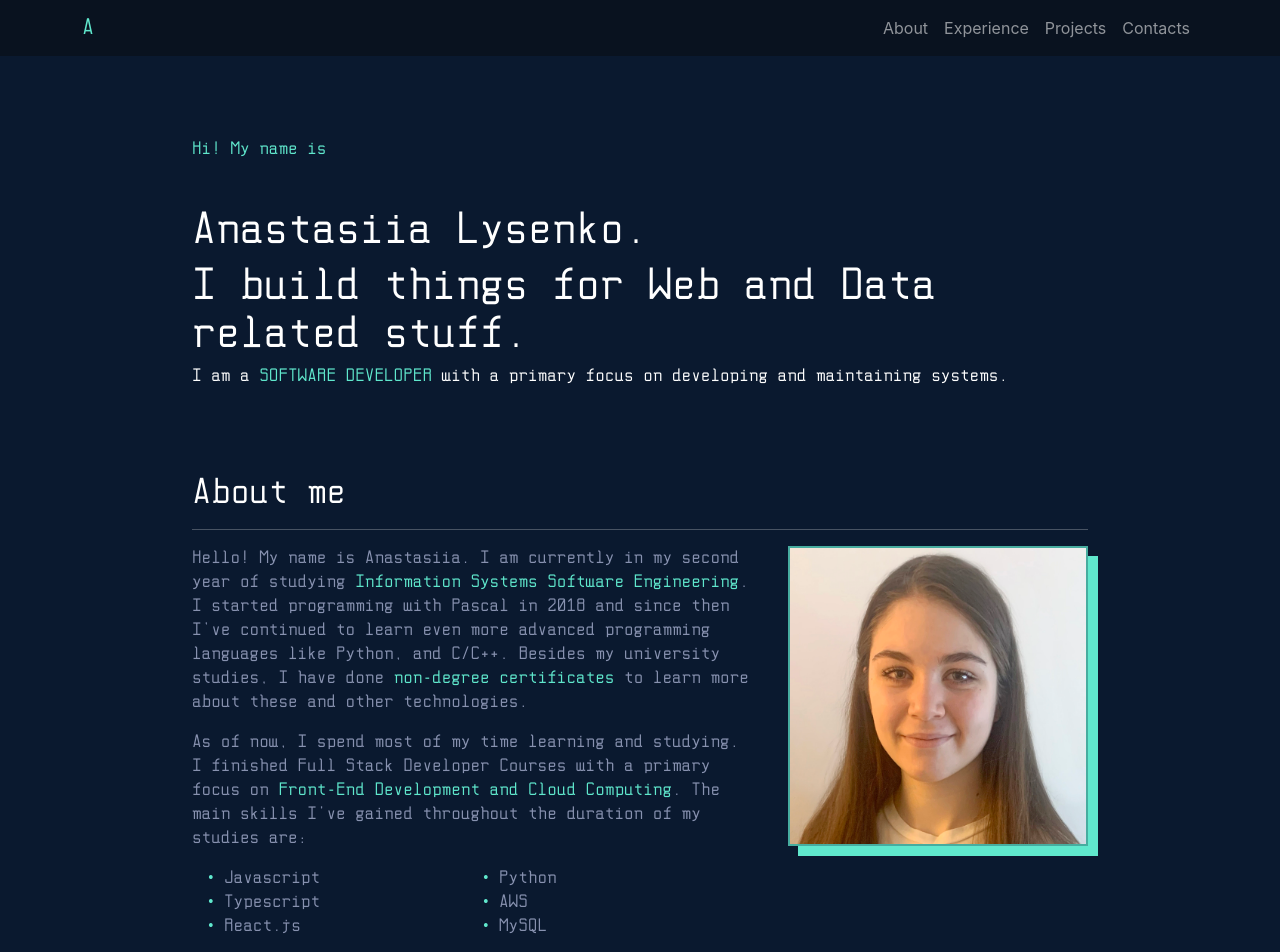
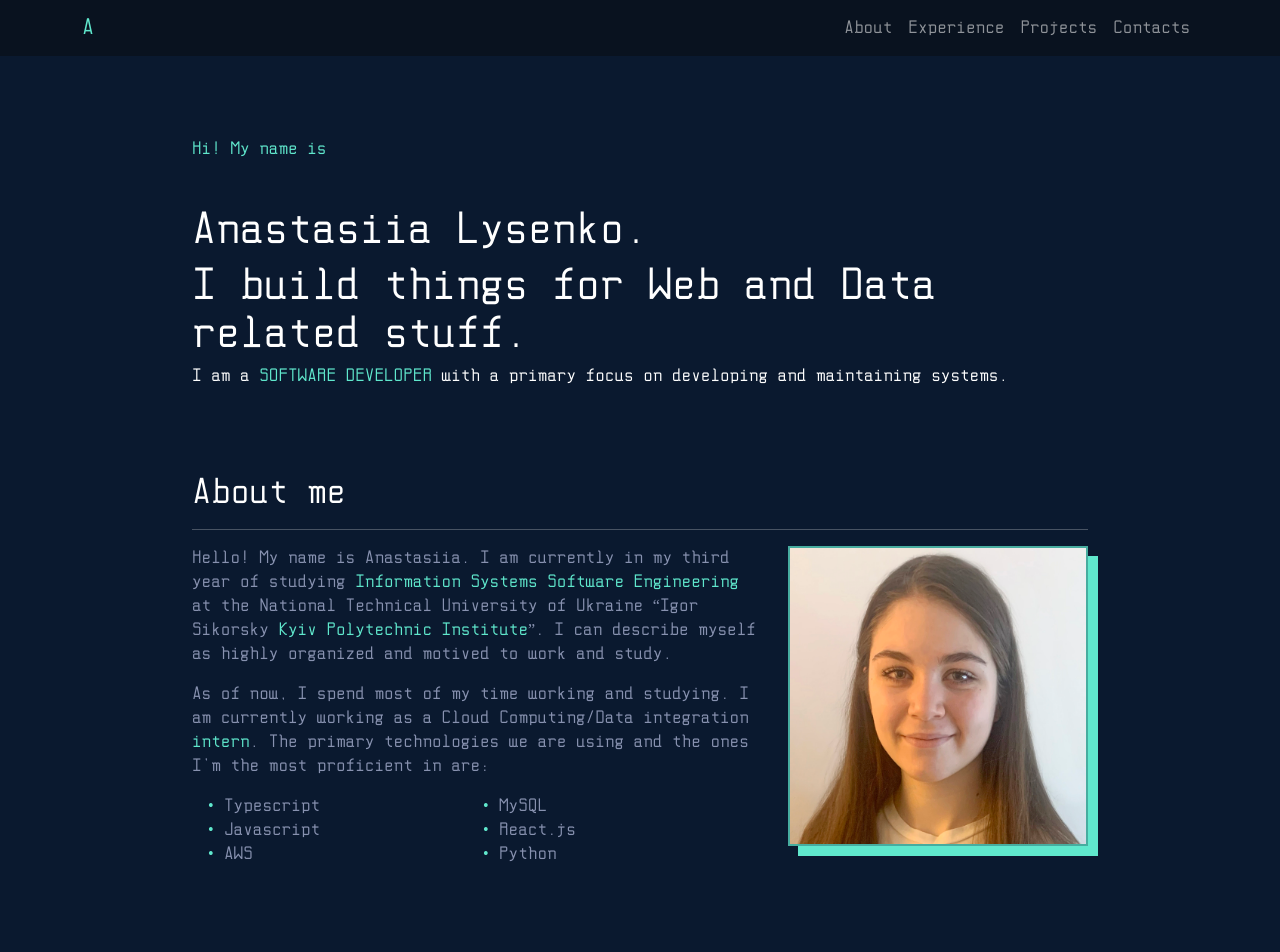
Before and after one commit to Nanaier/portfolio, a React (Create React App) app: page / in a window 1280 px wide. Shown: the top 952 px of the page. Built offline with nearby package versions, Linux system fonts and the light colour scheme.

Commit message:
Updated the info - work in process

```diff
--- a/src/App.css
+++ b/src/App.css
@@ -1,54 +1,55 @@
 @font-face {
-  font-family: 'Monocode';
-  src: local('Monocode'), url(./assets/Monocode-Regular-V01.02b.ttf) format('truetype');
+  font-family: "Monocode";
+  src: local("Monocode"),
+    url(./assets/Monocode-Regular-V01.02b.ttf) format("truetype");
 }
 
-.navbar-dark{
+.navbar-dark {
   --bs-navbar-hover-color: #60e8cdb6;
-  --bs-navbar-active-color: #60E8CD;
+  --bs-navbar-active-color: #60e8cd;
 }
-.bg-dark{
-  background-color: #09121f!important;
+.bg-dark {
+  background-color: #09121f !important;
 }
 .me-auto {
-  margin-right: 0!important;
+  font-family: Monocode;
+  margin-right: 0 !important;
 }
-.about-text{
+.about-text {
   padding-right: 30px;
 }
-.about-body{
-  color:#8892B0;
+.about-body {
+  color: #8892b0;
   display: flex;
   flex-direction: row;
   justify-content: space-between;
 }
-.headers{
-  color:white;
+.headers {
+  color: white;
   font-family: Monocode;
 }
-.photo{
+.photo {
   border: 2px solid #60e8cdb6;
-  box-shadow: 10px 10px #60E8CD;
+  box-shadow: 10px 10px #60e8cd;
 }
-.App-body{
-
+.App-body {
   font-family: Monocode;
-  background-color:#0A192F;
+  background-color: #0a192f;
   display: flex;
   flex-direction: column;
   justify-content: space-evenly;
   padding: 100px 15%;
 }
-.intro{
-  color:#60E8CD;
+.intro {
+  color: #60e8cd;
   font-family: Monocode;
 }
-.introduction{
-  color:white;
-  padding:40px 0;
+.introduction {
+  color: white;
+  padding: 40px 0;
 }
 
-.ulist{
+.ulist {
   list-style-type: disc;
   list-style: none;
   -webkit-columns: 2;
@@ -57,90 +58,94 @@
   list-style-position: inside;
 }
 
-.list::before {content: "•"; color: #60E8CD;
-  display: inline-block; width: 1em;
-  margin-left: -1em}
+.list::before {
+  content: "•";
+  color: #60e8cd;
+  display: inline-block;
+  width: 1em;
+  margin-left: -1em;
+}
 
-.experienceBlock{
+.experienceBlock {
   padding: 80px 0;
 }
-.nav-tabs .nav-item.show .nav-link, .nav-tabs .nav-link.active {
-  color:#0A192F;
-  background-color: #60E8CD;
-  border-color: #60E8CD;
-
+.nav-tabs .nav-item.show .nav-link,
+.nav-tabs .nav-link.active {
+  color: #0a192f;
+  background-color: #60e8cd;
+  border-color: #60e8cd;
 }
-.nav-tabs{
-  --bs-nav-tabs-border-color:#60E8CD;
+.nav-tabs {
+  --bs-nav-tabs-border-color: #60e8cd;
 }
-.nav{
-  --bs-nav-link-color:#60E8CD;
+.nav {
+  --bs-nav-link-color: #60e8cd;
   --bs-nav-link-hover-color: white;
 }
 
-.experience-body{
-  color:#8892B0;
+.experience-body {
+  color: #8892b0;
   padding: 20px 0;
 }
-ul{
+ul {
   list-style: none;
 }
 
-.card{
-  --bs-card-bg: #0A192F;
-  --bs-card-border-color: #60E8CD;
-  color:#8892B0;
+.card {
+  --bs-card-bg: #0a192f;
+  --bs-card-border-color: #60e8cd;
+  color: #8892b0;
 }
-.Cards{
+.Cards {
   display: flex;
   flex-direction: column;
   justify-content: space-evenly;
-
 }
-.card-group{
+.card-group {
   padding: 20px 0;
 }
 
-.contactsBlock{
+.contactsBlock {
   padding-top: 80px;
 }
 
-.contacts-body{
-  padding: 20px 0;}
+.contacts-body {
+  padding: 20px 0;
+}
 
-.icons{
+.icons {
   padding: 30px 50px 50px 0;
   display: flex;
   flex-direction: row;
-  justify-content:space-evenly;
+  justify-content: space-evenly;
 }
 
-#credits{
-  color:#8892B0;
+#credits {
+  color: #8892b0;
   padding-top: 30px;
 }
 
-.links{
+.links {
   text-decoration: none;
-  color:white;
+  color: white;
 }
-.linksBlock{
+.linksBlock {
   display: flex;
   flex-direction: row;
   justify-content: space-between;
 }
 
-a:hover{
-  color: #60E8CD;
+a:hover {
+  color: #60e8cd;
 }
 
 @media only screen and (max-width: 700px) {
-  .about-body{
-    color:#8892B0;
+  .about-body {
+    color: #8892b0;
     display: flex;
     flex-direction: column-reverse;
   }
-  .about-Photo{
+  .about-Photo {
     padding-bottom: 30px;
   }
 }
--- a/src/App.tsx
+++ b/src/App.tsx
@@ -1,8 +1,6 @@
 import React from "react";
 import "./App.css";
 import Navbar from "./components/Navbar";
-import Container from "react-bootstrap/Container";
-import Avatar from "@mui/material/Avatar";
 import photo from "./assets/photo.jpg";
 import ControlledTabs from "./components/Experience";
 import Project from "./components/ProjectsCards";
@@ -38,40 +36,35 @@ function App() {
             <div className="about-text">
               <div>
                 <p>
-                  Hello! My name is Anastasiia. I am currently in my second year
+                  Hello! My name is Anastasiia. I am currently in my third year
                   of studying
                   <span className="intro">
                     {" "}
-                    Information Systems Software Engineering
+                    Information Systems Software Engineering{" "}
                   </span>
-                  . I started programming with Pascal in 2018 and since then
-                  I've continued to learn even more advanced programming
-                  languages like Python, and C/C++. Besides my university
-                  studies, I have done{" "}
-                  <span className="intro"> non-degree certificates</span> to
-                  learn more about these and other technologies.
+                  at the National Technical University of Ukraine “Igor Sikorsky
+                  <span className="intro"> Kyiv Polytechnic Institute</span>”. I
+                  can describe myself as highly organized and motived to work
+                  and study.
                 </p>
               </div>
 
               <div>
                 <p>
-                  As of now, I spend most of my time learning and studying. I finished Full Stack Developer Courses
-                  with a primary focus on
-                  <span className="intro">
-                    {" "}
-                    Front-End Development and Cloud Computing
-                  </span>
-                  . The main skills I've gained throughout the duration of my
-                  studies are:
+                  As of now, I spend most of my time working and studying. I am
+                  currently working as a Cloud Computing/Data integration
+                  <span className="intro"> intern</span>. The primary
+                  technologies we are using and the ones I'm the most proficient
+                  in are:
                 </p>
               </div>
               <ul className="ulist">
+                <li className="list">Typescript</li>
                 <li className="list">Javascript</li>
-                <li className="list">Typescript</li>
+                <li className="list">AWS</li>
+                <li className="list">MySQL</li>
                 <li className="list">React.js</li>
                 <li className="list">Python</li>
-                <li className="list">AWS</li>
-                <li className="list">MySQL</li>
               </ul>
             </div>
             <div className="about-Photo">
@@ -116,19 +109,20 @@ function App() {
                 </a>
               </IconButton>
               <IconButton>
-                <a href="https://github.com/Nanaier" target='_blank'>
+                <a href="https://github.com/Nanaier" target="_blank">
                   <GitHubIcon sx={{ color: "#60E8CD", fontSize: 50 }} />
                 </a>
               </IconButton>
               <IconButton>
-                <a href="https://www.linkedin.com/in/anastasiia-lysenko-29ba43245/" target='_blank'>
+                <a
+                  href="https://www.linkedin.com/in/anastasiia-lysenko-29ba43245/"
+                  target="_blank"
+                >
                   <LinkedInIcon sx={{ color: "#60E8CD", fontSize: 50 }} />
                 </a>
               </IconButton>
             </div>
-
           </div>
-
         </div>
         <h6 id="credits">This webpage was created by Anastasiia Lysenko.</h6>
       </div>
--- a/src/components/Experience.tsx
+++ b/src/components/Experience.tsx
@@ -1,4 +1,4 @@
-import React, { useState } from "react";
+import { useState } from "react";
 import Tab from "react-bootstrap/Tab";
 import Tabs from "react-bootstrap/Tabs";
 
@@ -12,6 +12,18 @@ function ControlledTabs() {
       onSelect={(k) => setKey(k!)}
       className="mb-3"
     >
+      {/* In progress */}
+      {/* <Tab eventKey="eBrands" title="eBrands">
+        <h3 className="headers">SOFTWARE DEVELOPER INTERN</h3>
+        <p>eBrands | Helsinki, Finland | May 2023 - Present</p>
+        <ul>
+          <li className="list">
+            Main focus of the internship was data processing and Cloud computing. During the course of the internship I
+          </li>
+          <li className="list"></li>
+          <li className="list"></li>
+        </ul>
+      </Tab> */}
       <Tab eventKey="Integrify" title="Integrify">
         <h3 className="headers">SOFTWARE DEVELOPER TRAINEE</h3>
         <p>Integrify | Helsinki, Finland | September 2022 - February 2023</p>
@@ -45,26 +57,6 @@ function ControlledTabs() {
           </li>
         </ul>
       </Tab>
-      <Tab eventKey="McDonald's" title="McDonald's">
-        <h3 className="headers">KITCHEN STAFF</h3>
-        <p>McDonald's | Helsinki, Finland | August 2022 - Present</p>
-        <ul>
-          <li className="list">
-            <span className="intro">Responsible</span> for the restaurant's
-            kitchen tasks, e.g. cooking, and{" "}
-            <span className="intro">maintaining neatness</span>.
-          </li>
-          <li className="list">
-            Collaborating with 45 colleagues to{" "}
-            <span className="intro">ensure smooth customer service</span>.
-          </li>
-          <li className="list">
-            <span className="intro">Working under high pressure</span> requires
-            controlling stress and{" "}
-            <span className="intro">prioritizing tasks</span>.
-          </li>
-        </ul>
-      </Tab>
     </Tabs>
   );
 }
--- a/src/components/Navbar.tsx
+++ b/src/components/Navbar.tsx
@@ -1,16 +1,15 @@
-import React, { useState, useEffect } from "react";
-import NavDropdown from 'react-bootstrap/NavDropdown';
-import Container from 'react-bootstrap/Container';
-import Nav from 'react-bootstrap/Nav';
-import Navbar from 'react-bootstrap/Navbar';
+import Container from "react-bootstrap/Container";
+import Nav from "react-bootstrap/Nav";
+import Navbar from "react-bootstrap/Navbar";
 
 const NavigationBar = () => {
   return (
-        <>
-          <Navbar bg="dark" variant="dark" fixed="top" >
+    <Navbar bg="dark" variant="dark" fixed="top">
       <Container>
         <Nav className="me-auto">
-                <Navbar.Brand href="" className="intro">A</Navbar.Brand>
+          <Navbar.Brand href="" className="intro">
+            A
+          </Navbar.Brand>
         </Nav>
         <Nav className="me-auto">
           <Nav.Link href="#aboutMe">About</Nav.Link>
@@ -20,8 +19,7 @@ const NavigationBar = () => {
         </Nav>
       </Container>
     </Navbar>
-        </>
   );
-}
+};
 
 export default NavigationBar;
```
Lines whose indentation alone changed are shown as unchanged.
